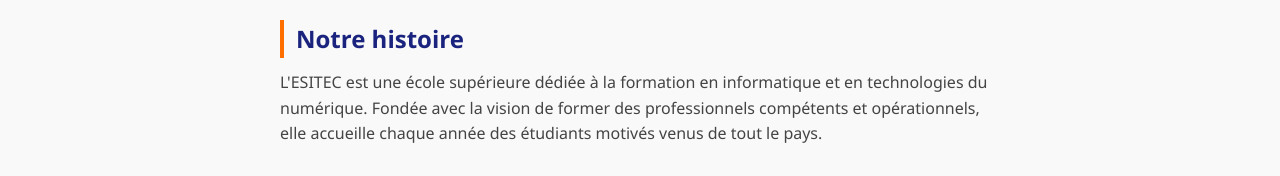
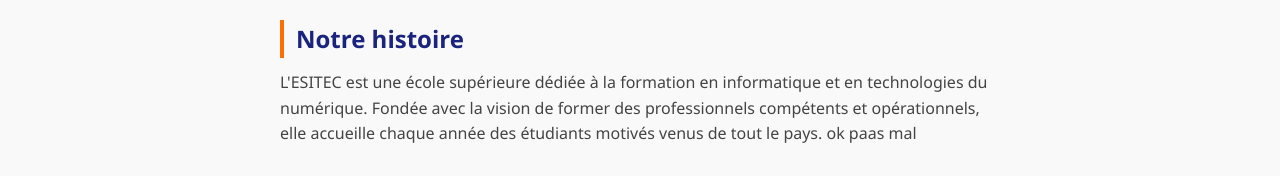
Before and after one commit to cyberlabs085/sitre-ESITEC, a plain HTML site: page site-esitec/about.html in a window 1280 px wide. Shown: the part 306-482 px from the top of the page. Drawn offline with Linux system fonts and the light colour scheme.

Commit message:
mis a jour de notre histoite

```diff
--- a/site-esitec/about.html
+++ b/site-esitec/about.html
@@ -1,11 +1,13 @@
 <!DOCTYPE html>
 <html lang="fr">
+
 <head>
   <meta charset="UTF-8" />
-  <meta name="viewport" content="width=device-width, initial-scale=1.0"/>
+  <meta name="viewport" content="width=device-width, initial-scale=1.0" />
   <title>ESITEC — À propos</title>
   <link rel="stylesheet" href="style.css" />
 </head>
+
 <body>
 
   <header>
@@ -32,7 +34,7 @@
         L'ESITEC est une école supérieure dédiée à la formation en informatique
         et en technologies du numérique. Fondée avec la vision de former des
         professionnels compétents et opérationnels, elle accueille chaque année
-        des étudiants motivés venus de tout le pays.
+        des étudiants motivés venus de tout le pays. ok paas mal
       </p>
 
       <!-- Q3 : modifier ce paragraphe dans la branche feature/about -->
@@ -65,4 +67,5 @@
   </footer>
 
 </body>
+
 </html>
```
